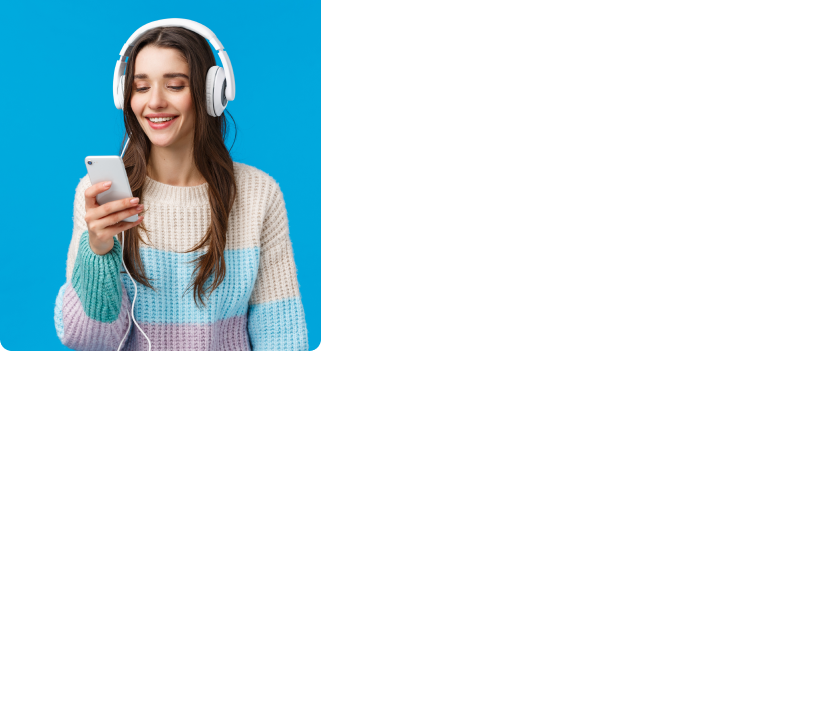
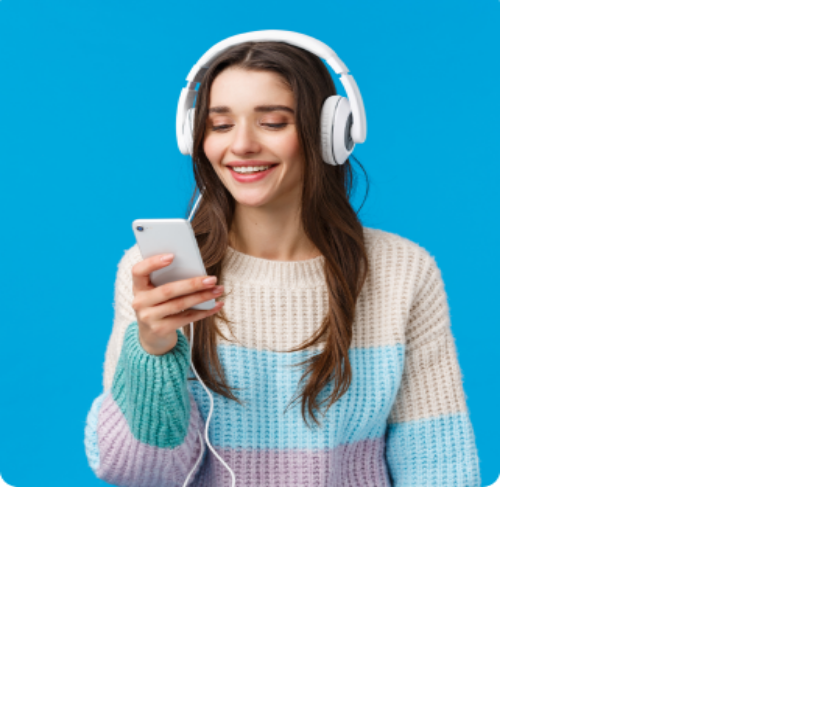
Before and after one commit to abdulazizfateh/41dars25.06.2024, a website: page public/index.html in a window 1280 px wide. Shown: the part 73-800 px from the top of the page, without its empty margins (0-828 px from the left). Drawn offline with Linux system fonts and the light colour scheme.

Commit message:
Tailwind P

```diff
--- a/public/index.html
+++ b/public/index.html
@@ -10,7 +10,7 @@
 
 <body>
     <h1 class="text-center text-[#dd502d] text-[40px]">learn tailwind</h1>
-    <img src="images/home.png" class="w-[290px] h-[400px]" alt="">
+    <img src="images/home.png" class="w-[500px] h-[500px]" alt="">
 </body>
 
 </html>
```
Also changed, not shown: public/output.css.
